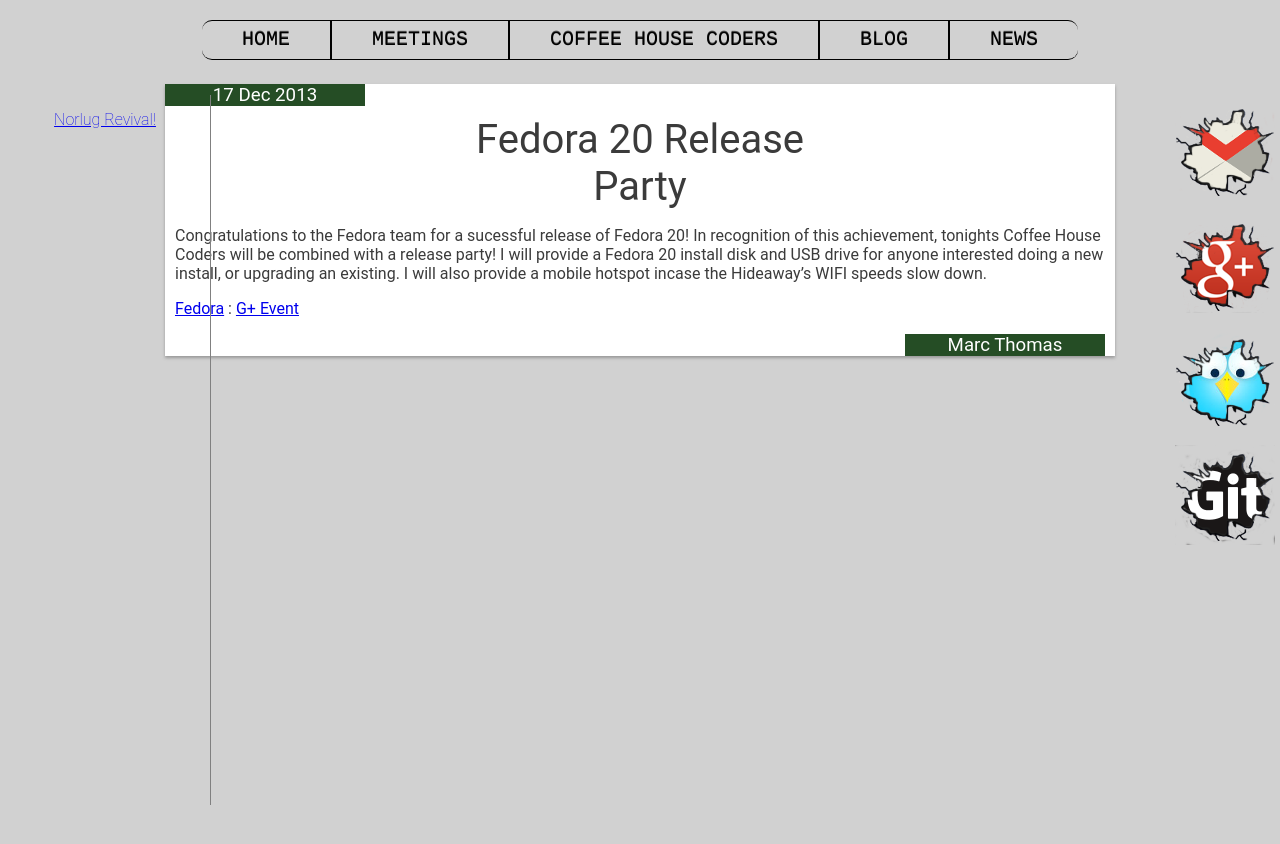
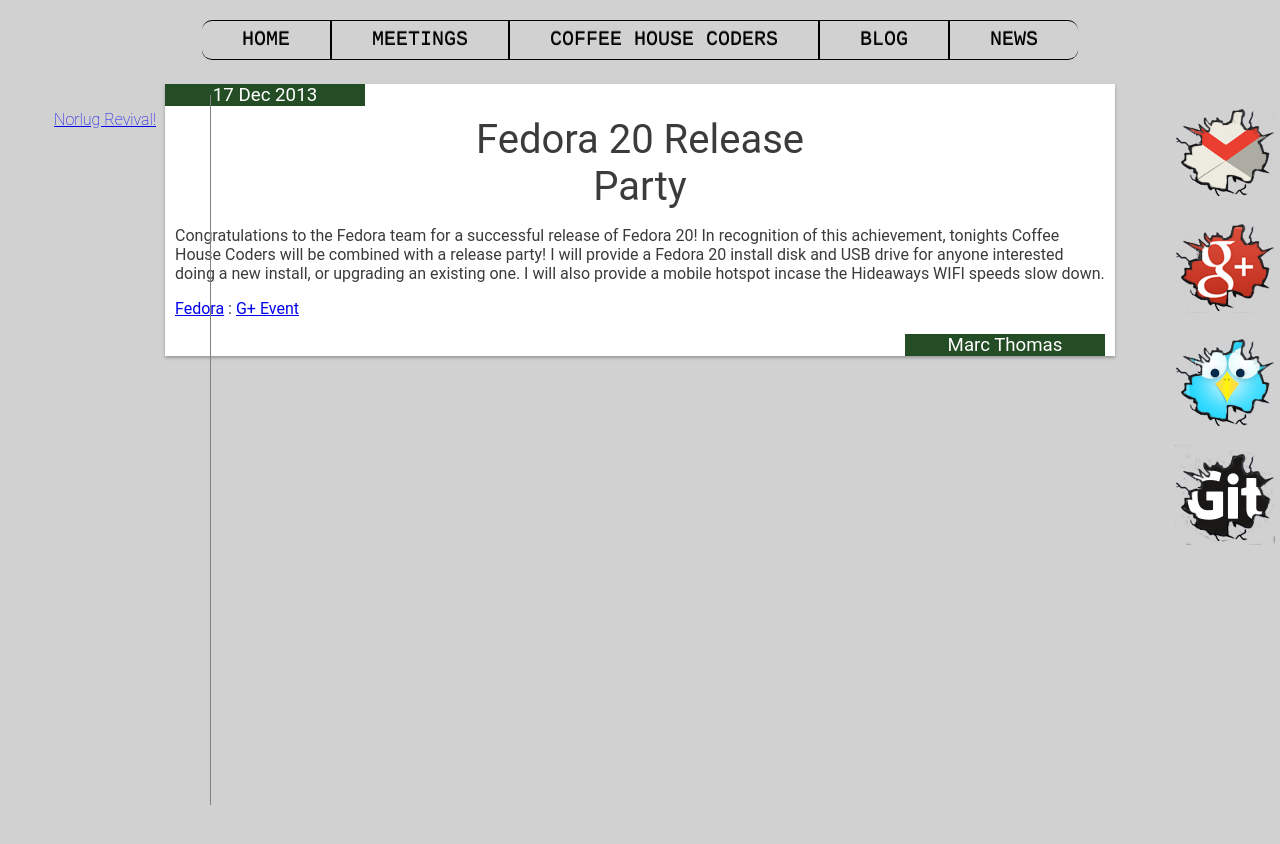
Before and after one commit to norlug/norlug.github.io, a Jekyll site: the page built from _posts/2013-12-17-FedoraReleaseParty.markdown, in a window 1280 px wide. Shown: the top 844 px of the page. Built offline with Jekyll 4.4.1, drawn with Linux system fonts in a browser that asks for light colours.

Commit message:
Fixed text.

```diff
--- a/_posts/2013-12-17-FedoraReleaseParty.markdown
+++ b/_posts/2013-12-17-FedoraReleaseParty.markdown
@@ -6,6 +6,6 @@
 date:   2013-12-17 12:00:00
 ---
 
-Congratulations to the Fedora team for a sucessful release of Fedora 20! In recognition of this achievement, tonights Coffee House Coders will be combined with a release party! I will provide a Fedora 20 install disk and USB drive for anyone interested doing a new install, or upgrading an existing. I will also provide a mobile hotspot incase the Hideaway's WIFI speeds slow down.
+Congratulations to the Fedora team for a successful release of Fedora 20! In recognition of this achievement, tonights Coffee House Coders will be combined with a release party! I will provide a Fedora 20 install disk and USB drive for anyone interested doing a new install, or upgrading an existing one. I will also provide a mobile hotspot incase the Hideaways WIFI speeds slow down.
 
 <a href="http://fedoraproject.org/en/" target="_blank">Fedora</a> : <a href="https://plus.google.com/u/0/events/c8thdo962mf8r03n7b75u2bntfk?authkey=CN6Mr929gN_SmgE" target="_blank">G+ Event</a>
```
